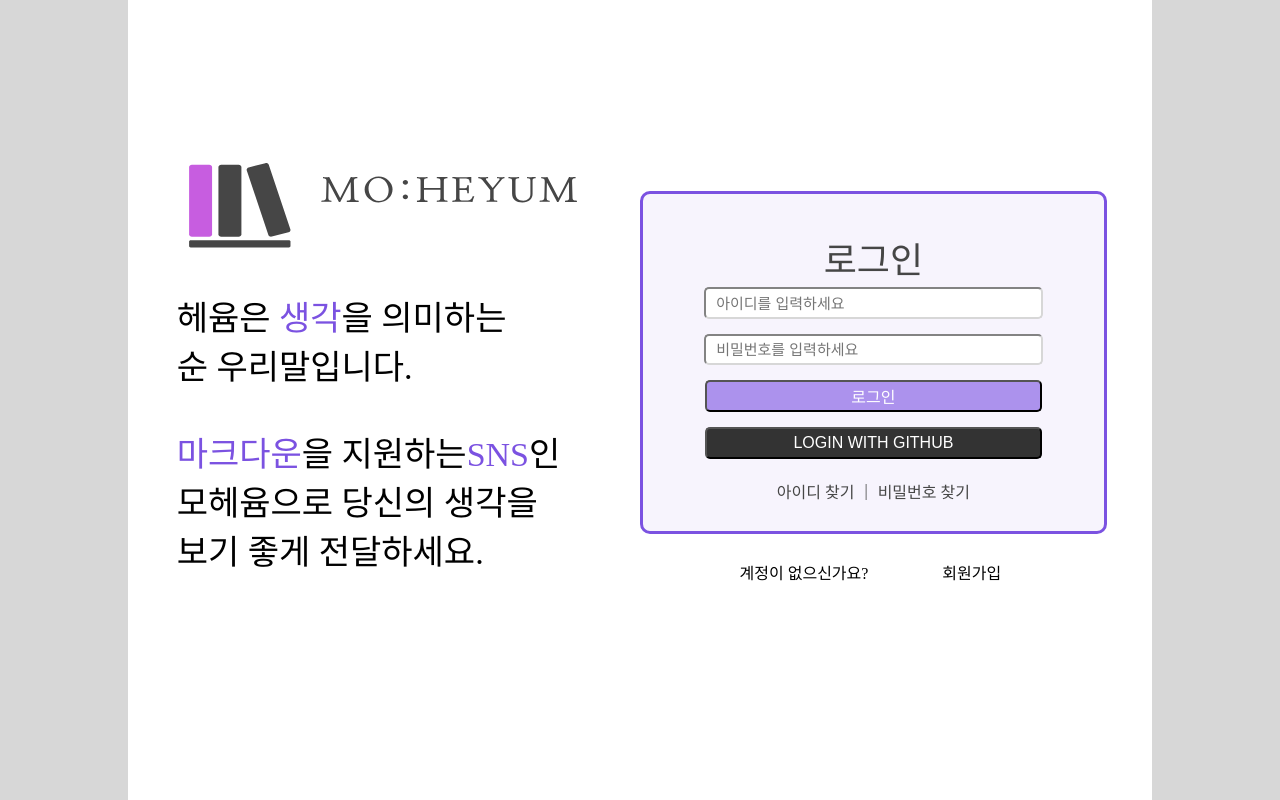
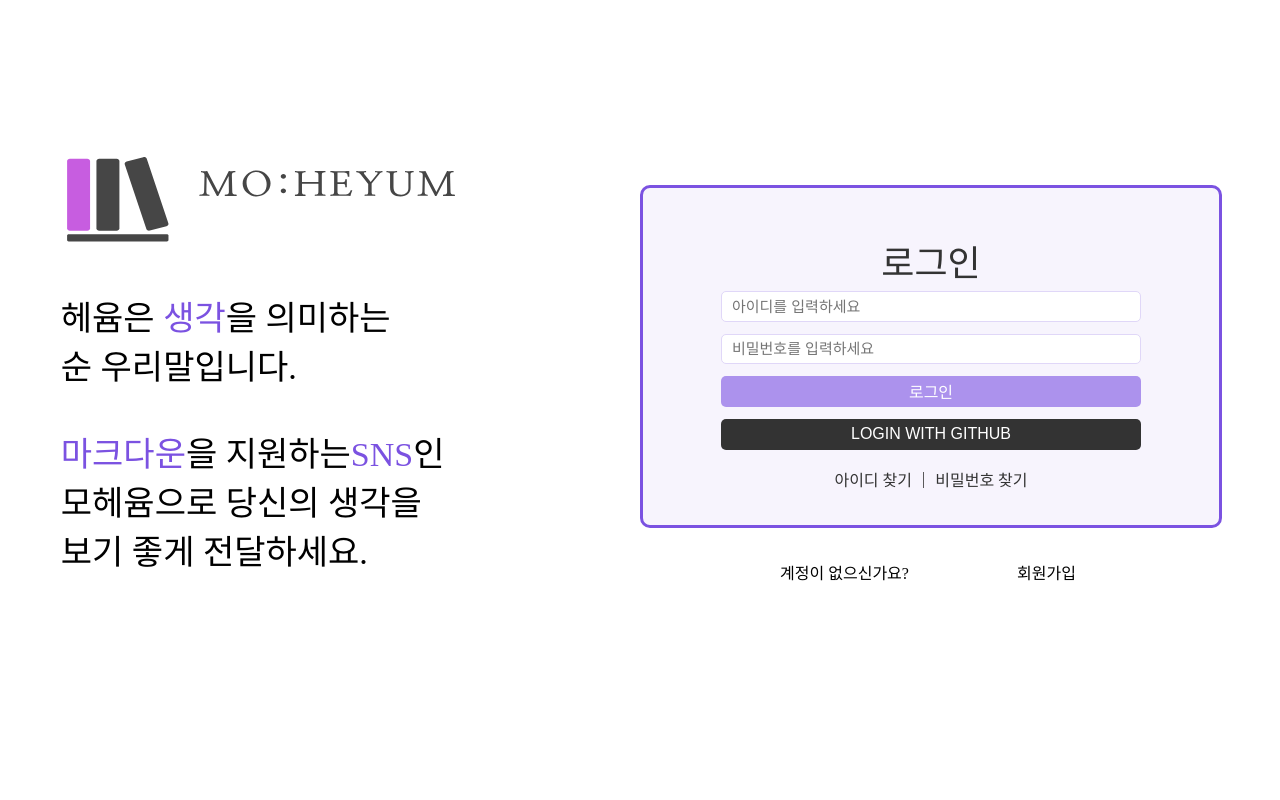
Before and after one commit to boostcampwm-2022/web34-moheyum, a Next.js app in the folder client/: page /login in a window 1280 px wide. Built offline with nearby package versions, Linux system fonts and the light colour scheme.

Commit message:
feat(fe): 로그인 동작 구현 #34

```diff
--- a/client/components/Login.tsx
+++ b/client/components/Login.tsx
@@ -1,16 +1,59 @@
-import React from 'react';
+import React, { useState, ChangeEvent } from 'react';
+import Router from 'next/router';
 import styled from '@emotion/styled';
-import { displayCenter, inputStyle, boxStyle } from '../styles/mixin';
+import { displayCenter, boxStyle } from '../styles/mixin';
 import COLORS from '../styles/color';
 
+type Response = {
+  message: string;
+  data: {};
+};
+
+async function signInAPI(inputId: string, inputPw: string): Promise<Response> {
+  const response = await fetch(process.env.NEXT_PUBLIC_DEV_FRONT_TEST_HOST + '/auth/signin', {
+    method: 'POST',
+    headers: {
+      'Content-Type': 'application/json',
+    },
+    credentials: 'include',
+    body: JSON.stringify({ userId: inputId, password: inputPw }),
+  });
+  return await response.json();
+}
+
 export default function Login() {
+  const [account, setAccount] = useState({
+    id: '',
+    pw: '',
+  });
+  const onChangeAccount = (e: ChangeEvent<HTMLInputElement>): void => {
+    setAccount({
+      ...account,
+      [e.target.name]: e.target.value,
+    });
+  };
+  const commonLogin = (): void => {
+    (async () => {
+      const loginResponse = await signInAPI(account.id, account.pw);
+      if (loginResponse.message !== 'success') {
+        alert('아이디와 비밀번호 정보가 정확하지 않습니다.');
+      } else {
+        // user 데이터 상태로 저장하기 loginResponse.data
+        console.log(loginResponse.data);
+        Router.push({ pathname: '/main' });
+      }
+    })().catch((err) => {
+      alert(`로그인 실패 ERROR message: ${err as string}`);
+      Router.push({ pathname: '/login' });
+    });
+  };
   return (
     <Wrapper>
       <Box>
         <Title>로그인</Title>
-        <input type="text" placeholder="아이디를 입력하세요" />
-        <input type="password" placeholder="비밀번호를 입력하세요" />
-        <button>로그인</button>
+        <input type="text" placeholder="아이디를 입력하세요" name="id" onChange={onChangeAccount} />
+        <input type="password" placeholder="비밀번호를 입력하세요" name="pw" onChange={onChangeAccount} />
+        <button onClick={commonLogin}>로그인</button>
         <button style={{ backgroundColor: COLORS.BLACK }}>LOGIN WITH GITHUB</button>
         <FindAccount>
           <div tabIndex={0}>아이디 찾기</div>
@@ -18,10 +61,10 @@ export default function Login() {
           <div tabIndex={0}>비밀번호 찾기</div>
         </FindAccount>
       </Box>
-      <Signin>
+      <SignUp>
         <div>계정이 없으신가요?</div>
         <div tabIndex={0}>회원가입</div>
-      </Signin>
+      </SignUp>
     </Wrapper>
   );
 }
@@ -40,15 +83,15 @@ const Box = styled.div`
   height: 337px;
   ${boxStyle}
   input {
-    margin-bottom: 15px;
-    width: 70%;
-    height: 10%;
+    margin-bottom: 12px;
+    width: 70.5%;
+    height: 13%;
     font-size: 15px;
   }
   button {
-    margin-bottom: 15px;
+    margin-bottom: 12px;
     width: 73%;
-    height: 12%;
+    height: 15%;
     font-size: 16px;
   }
 `;
@@ -63,13 +106,21 @@ const FindAccount = styled.div`
   ${displayCenter}
   div {
     margin: 5px;
+    &:focus-within {
+      font-weight: bold;
+    }
   }
   margin-bottom: 5%;
 `;
 
-const Signin = styled.div`
+const SignUp = styled.div`
   width: 80%;
   margin: 5%;
   display: flex;
   justify-content: space-evenly;
+  div {
+    &:focus-within {
+      font-weight: bold;
+    }
+  }
 `;
--- a/client/pages/api/hello.ts
+++ /dev/null
@@ -1,13 +0,0 @@
-// Next.js API route support: https://nextjs.org/docs/api-routes/introduction
-import type { NextApiRequest, NextApiResponse } from 'next'
-
-type Data = {
-  name: string
-}
-
-export default function handler(
-  req: NextApiRequest,
-  res: NextApiResponse<Data>
-) {
-  res.status(200).json({ name: 'John Doe' })
-}
--- a/client/styles/frame.ts
+++ b/client/styles/frame.ts
@@ -4,7 +4,7 @@ import { displayCenter } from './mixin';
 
 const Frame = styled.div`
   background-color: ${COLORS.WHITE};
-  width: 1024px;
+  width: 1280px;
   height: 100%;
   ${displayCenter}
 `;
--- a/client/styles/mixin.ts
+++ b/client/styles/mixin.ts
@@ -9,16 +9,23 @@ export const displayCenter = css`
 
 export const inputStyle = css`
   border-radius: 5px;
-  border-color: ${COLORS.GRAY3};
+  border: 1.5px solid ${COLORS.PRIMARY_LIGHT};
   color: ${COLORS.GRAY1};
   padding-left: 10px;
+  &:focus {
+    outline-color: ${COLORS.PRIMARY};
+  }
 `;
 
 export const buttonStyle = css`
   border-radius: 5px;
+  border: 0px solid;
   background-color: ${COLORS.PRIMARY};
   color: ${COLORS.WHITE};
   text-align: center;
+  &:focus {
+    outline: none;
+  }
 `;
 
 export const boxStyle = css`
@@ -30,7 +37,7 @@ export const boxStyle = css`
   input {
     ${inputStyle}
   }
-  color: ${COLORS.LIGHT_BLACK};
+  color: ${COLORS.BLACK};
   button {
     ${buttonStyle}
   }
```
Also changed, not shown: client/pages/api/auth/signin.ts (added, +14 -0 lines), 1 other file (tests, documents, lock files or other folders).
